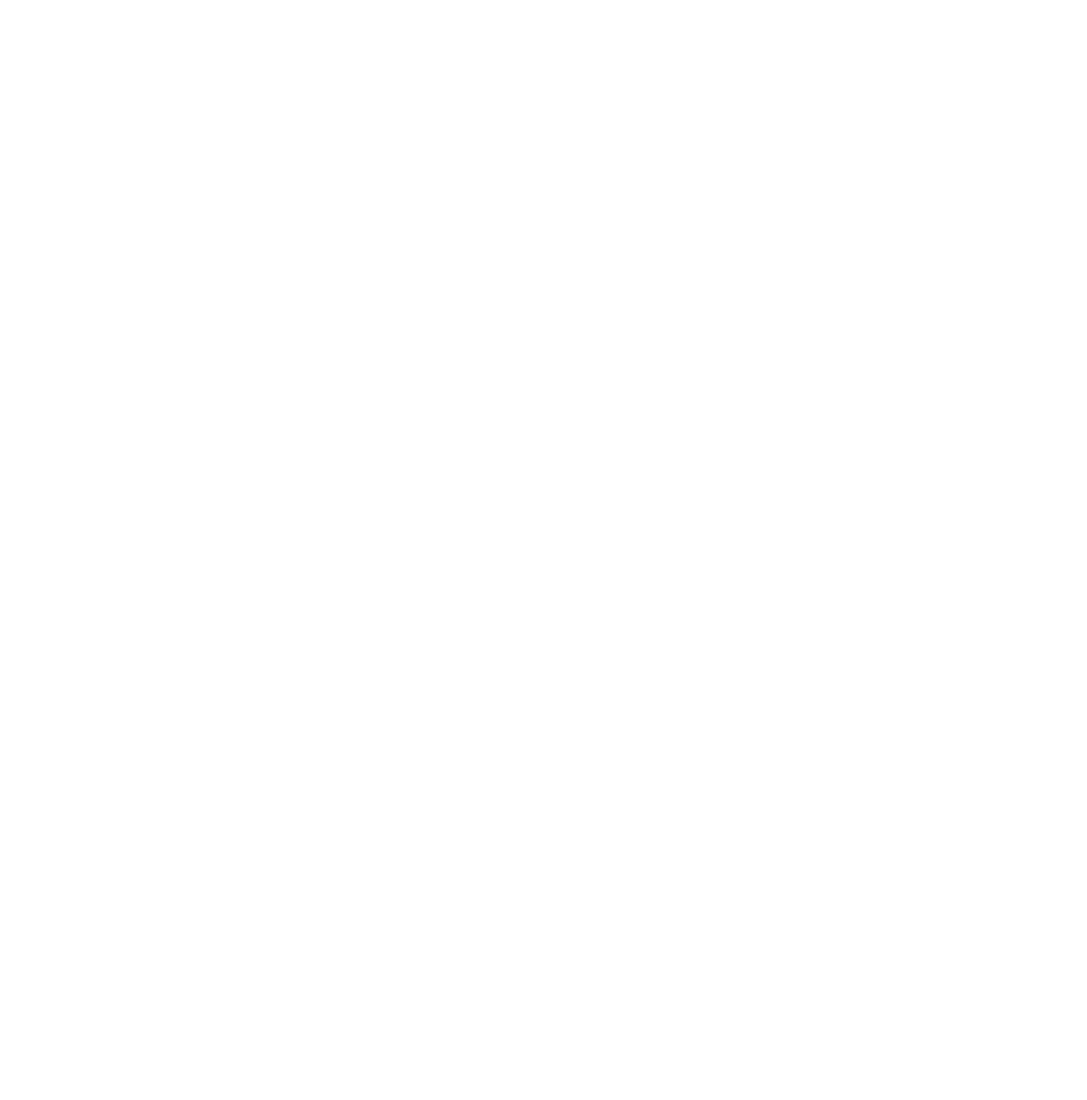
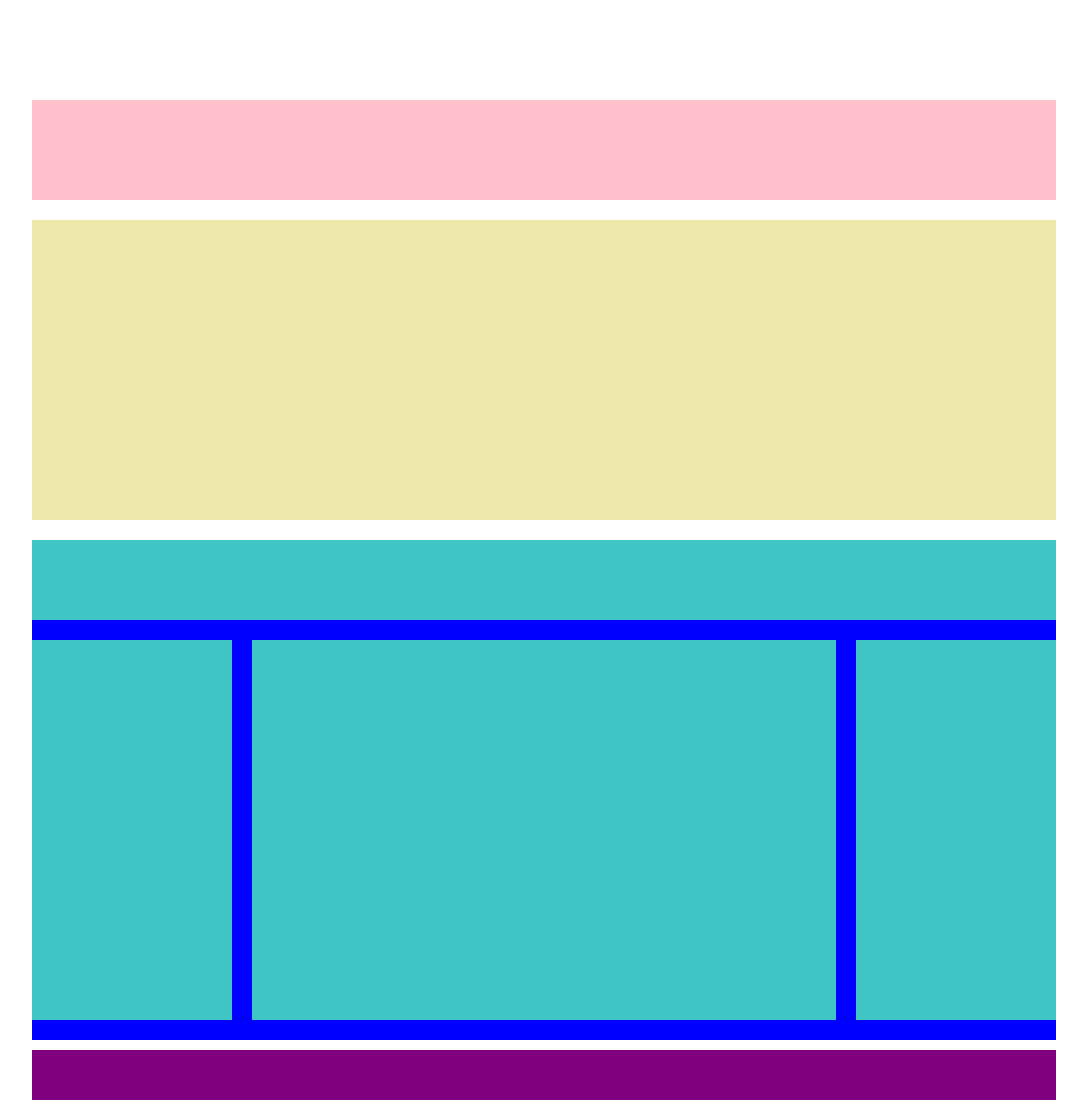
Before and after one commit to Difelice-e/htmlcss-struttura-wp, a plain HTML site: page index.html in a window 1280 px wide. Shown: the whole page, without its empty margins (96-1183 px from the left). Before the commit the page ends 800 px from the top, so only its background shows below. Drawn offline with Linux system fonts and the light colour scheme.

Commit message:
struttura completa

```diff
--- a/index.html
+++ b/index.html
@@ -1,5 +1,6 @@
 <!DOCTYPE html>
 <html lang="en">
+
 <head>
     <meta charset="UTF-8">
     <meta http-equiv="X-UA-Compatible" content="IE=edge">
@@ -7,7 +8,52 @@
     <title>Sttruttura WP</title>
     <link rel="stylesheet" href="style.css">
 </head>
+
 <body>
+    <div class="container debug">
+
+        <!-- INTESTAZIONE  -->
+        <header>
+
+        </header>
+
+        <main>
+            <!-- PRINCIPALE  -->
+            <section class="slide">
+
+            </section>
+
+            <!-- COLONNE  -->
+            <section class="col clearfix">
+
+                <div class="col--0">
+
+                </div>
+
+                <!-- INIZIO COLONNE  -->
+                <div class="col--1">
+
+                </div>
+
+                <div class="col--2">
+
+                </div>
+
+                <div class="col--3">
+
+                </div>
+
+            </section>
+
+        </main>
+
+        <!-- FOOTER  -->
+        <footer>
+
+        </footer>
+
+    </div>
 
 </body>
+
 </html>
--- a/style.css
+++ b/style.css
@@ -1,5 +1,103 @@
+/* RESET  */
 * {
     margin: 0;
     padding: 0;
     box-sizing: border-box;
 }
+
+/* PAGINA  */
+.container {
+    max-width: 1024px;
+    min-height: 600px;
+    margin: 0 auto;
+}
+
+body {
+    padding-top: 100px;
+}
+
+/* SEZIONE INTESTAZIONE */
+header {
+    height: 100px;
+    margin-bottom: 20px;
+}
+
+/* SEZIONE PRINCIPALE  */
+.slide {
+    height: 300px;
+    margin-bottom: 20px;
+}
+
+/* SEZIONE CON COLONNE  */
+.col {
+    margin-bottom: 10px;
+}
+
+.col div {
+    margin-right: 20px;
+    margin-bottom: 20px;
+    float: left;
+}
+
+.col div:nth-child(4n) {
+    margin-right: 0;
+}
+
+.col--0 {
+    width: 100%;
+    height: 80px;
+}
+
+.col--1, .col--3 {
+    width: 200px;
+    height: 380px;
+}
+
+.col--2 {
+    width: calc(100% - 40px - 200px - 200px);
+    height: 380px;
+}
+
+/* CLEARFIX  */
+.clearfix::after {
+    content: "";
+    display: block;
+    clear: both;
+}
+
+/* SEZIONE FOOTER  */
+footer {
+    height: 50px;
+}
+
+
+
+
+
+
+
+
+/* DEBUG  */
+.container.debug {
+    /* border: 1px solid black; */
+}
+
+.debug header {
+    background-color: pink;
+}
+
+.debug .slide {
+    background-color: palegoldenrod;
+}
+
+.debug .col {
+    background-color: blue;
+}
+
+.debug .col div {
+    background-color: rgb(64, 197, 197);
+}
+
+.debug footer {
+    background-color: purple;
+}
```
